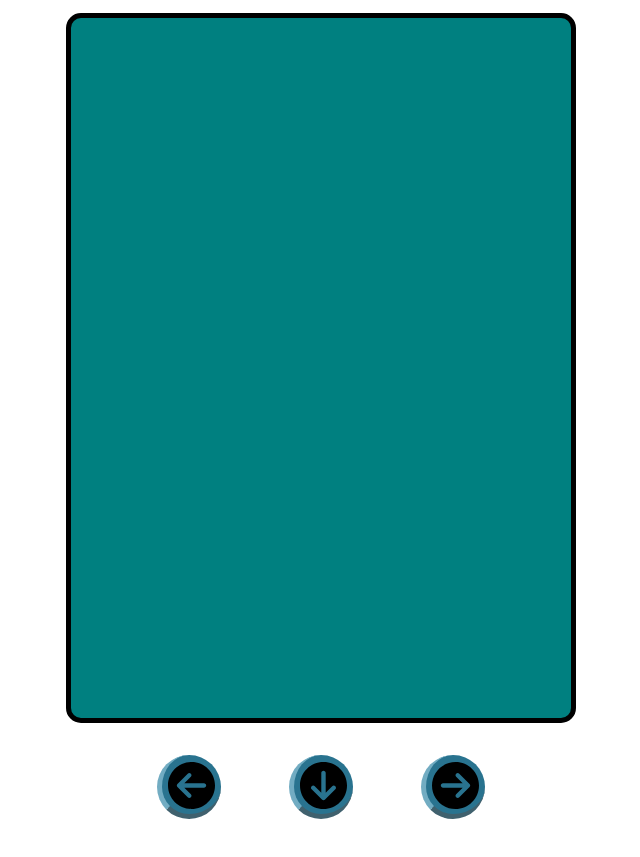
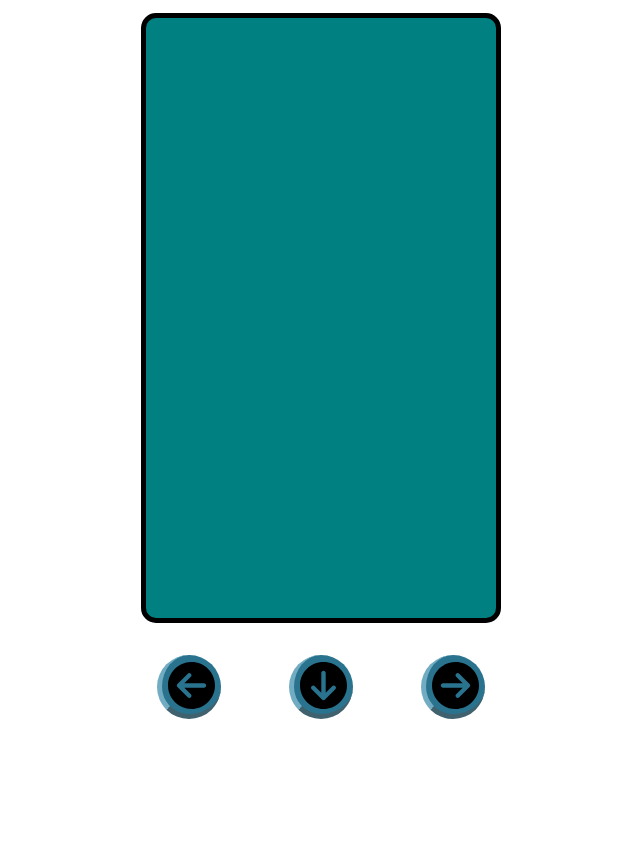
Before and after one commit to H4r0l/Tetris, a website: page index.html in a window 1280 px wide. Shown: the part 59-916 px from the top of the page, without its empty margins (319-959 px from the left). After the commit the page ends 818 px from the top, so only its background shows below. Drawn offline with Linux system fonts and the light colour scheme.

Commit message:
changes V.02

```diff
--- a/index.html
+++ b/index.html
@@ -12,7 +12,7 @@
 <body onload='start'>
     <div class="container" >
         <h1>Tetris</h1>
-        <canvas id="panel"  width="500" height="700" style="border: solid 5px; background-color: teal; border-radius: 15px;"></canvas>
+        <canvas id="panel" width="350" height="600" style="border: solid 5px; background-color: teal; border-radius: 15px;"></canvas>
         <div class="controller">
             <button class="button " id="button-left"><svg xmlns="http://www.w3.org/2000/svg" viewBox="0 0 512 512"><path d="M512 256C512 114.6 397.4 0 256 0S0 114.6 0 256S114.6 512 256 512s256-114.6 256-256zM215 127c9.4-9.4 24.6-9.4 33.9 0s9.4 24.6 0 33.9l-71 71L392 232c13.3 0 24 10.7 24 24s-10.7 24-24 24l-214.1 0 71 71c9.4 9.4 9.4 24.6 0 33.9s-24.6 9.4-33.9 0L103 273c-9.4-9.4-9.4-24.6 0-33.9L215 127z"/></svg></button>
             <button class="button" id="button-down"><svg xmlns="http://www.w3.org/2000/svg" viewBox="0 0 512 512"><path d="M256 0C114.6 0 0 114.6 0 256S114.6 512 256 512s256-114.6 256-256S397.4 0 256 0zM127 297c-9.4-9.4-9.4-24.6 0-33.9s24.6-9.4 33.9 0l71 71L232 120c0-13.3 10.7-24 24-24s24 10.7 24 24l0 214.1 71-71c9.4-9.4 24.6-9.4 33.9 0s9.4 24.6 0 33.9L273 409c-9.4 9.4-24.6 9.4-33.9 0L127 297z"/></svg></button>
--- a/public/index.js
+++ b/public/index.js
@@ -4,5 +4,6 @@ function start(){
 	const context = panel.getContext("2d");
 
     context.scale(20,20);
+    canvas.width(500)
 
 }
--- a/src/styles.css
+++ b/src/styles.css
@@ -25,6 +25,7 @@
     justify-content: flex-start;
     align-items: center;
 }
+
 .button{
     margin: 2rem;
     width: 4rem;
```
